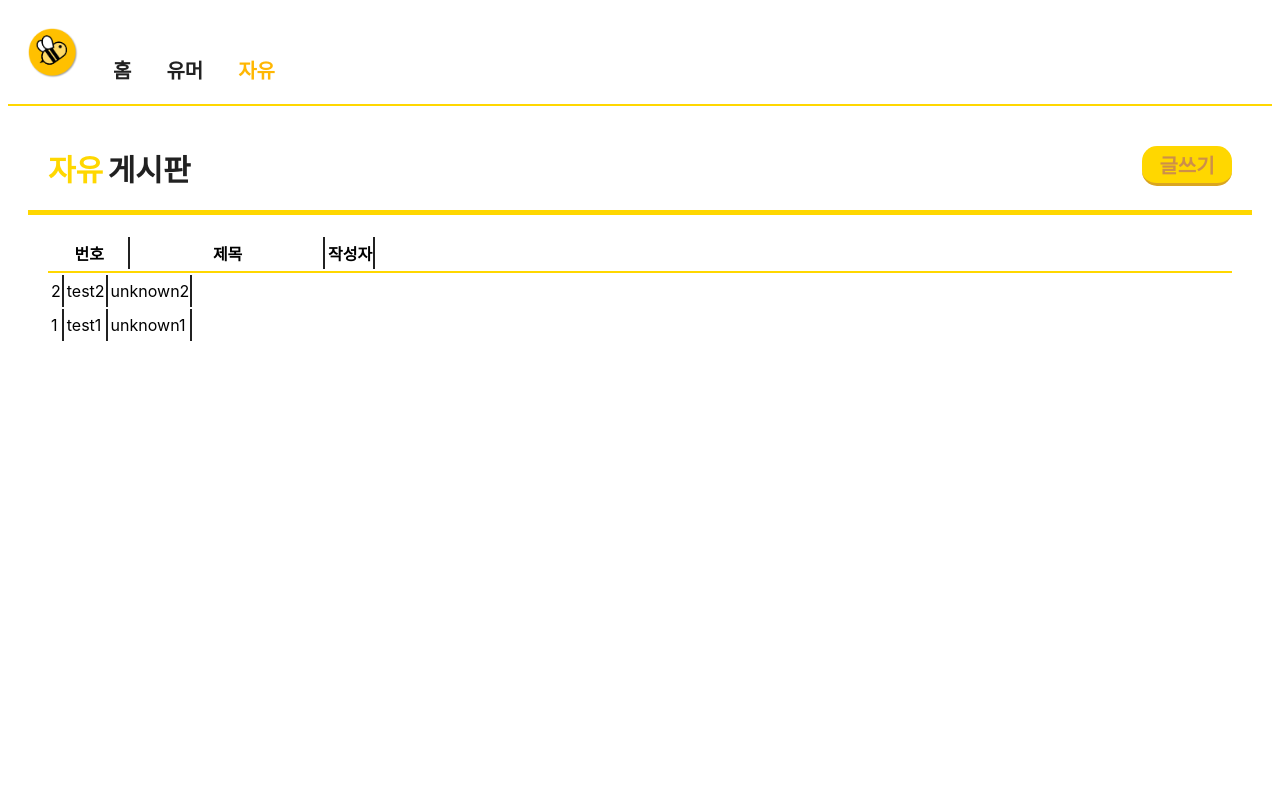
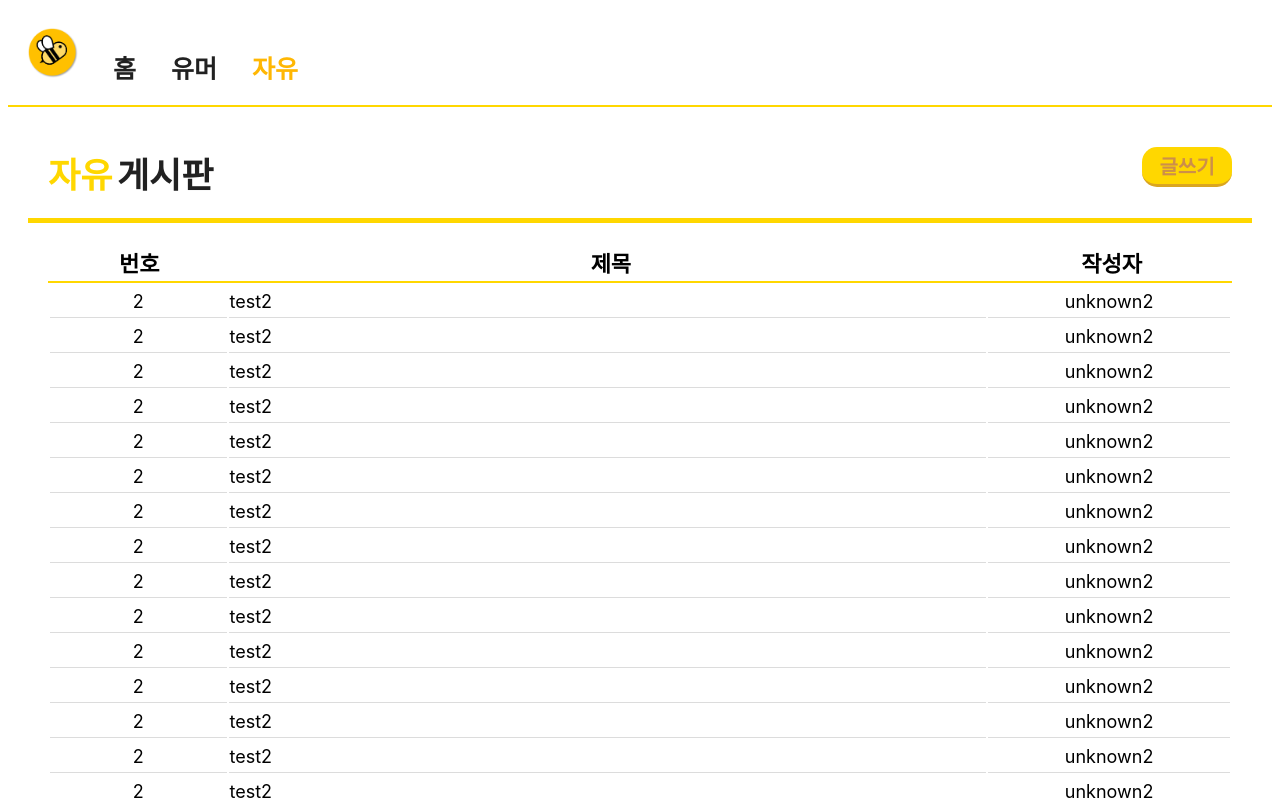
Before and after one commit to DongHyeok12/project1, a React (Create React App) app: page /free in a window 1280 px wide. Shown: the top 800 px of the page. Built offline with nearby package versions, Linux system fonts and the light colour scheme; a web font is replaced by a local one.

Commit message:
:lipstick: 게시글 리스트 75%구현

```diff
--- a/src/component/Listbox.tsx
+++ b/src/component/Listbox.tsx
@@ -6,28 +6,30 @@ import { contants } from "../constant";
 
 const ListBox = () => {
   const location = useLocation();
-  const [contant, setContent] = useRecoilState(contantsState);
 
   return (
     <>
       <table>
         <thead className="ListBox">
           <tr>
-            <td className="tdNum">번호</td>
-            <td className="tdTitle">제목</td>
-            <td className="tdWriter">작성자</td>
+            <th className="thNum">번호</th>
+            <th className="thTitle">제목</th>
+            <th className="thWriter">작성자</th>
           </tr>
         </thead>
         <tbody>
-          {contants.map(({ num, title, writer }) => (
-            <tr>
-              <td>{num}</td>
-              <td>
-                <a href={`${location.pathname}/${num}`}>{title}</a>
-              </td>
-              <td>{writer}</td>
-            </tr>
-          ))}
+          {contants
+            .reverse()
+            .slice(0, 20)
+            .map(({ num, title, writer }) => (
+              <tr>
+                <td className="thNum">{num}</td>
+                <td className="thTitle">
+                  <a href={`${location.pathname}/${num}`}>{title}</a>
+                </td>
+                <td className="thWriter">{writer}</td>
+              </tr>
+            ))}
         </tbody>
       </table>
     </>
--- a/src/constant/index.ts
+++ b/src/constant/index.ts
@@ -4,6 +4,59 @@ export const links = [
 ];
 
 export const contants = [
+  { num: 1, title: "test1", writer: "unknown1" },
   { num: 2, title: "test2", writer: "unknown2" },
-  { num: 1, title: "test1", writer: "unknown1" },
+  { num: 2, title: "test2", writer: "unknown2" },
+  { num: 2, title: "test2", writer: "unknown2" },
+  { num: 2, title: "test2", writer: "unknown2" },
+  { num: 2, title: "test2", writer: "unknown2" },
+  { num: 2, title: "test2", writer: "unknown2" },
+  { num: 2, title: "test2", writer: "unknown2" },
+  { num: 2, title: "test2", writer: "unknown2" },
+  { num: 2, title: "test2", writer: "unknown2" },
+  { num: 2, title: "test2", writer: "unknown2" },
+
+  { num: 2, title: "test2", writer: "unknown2" },
+
+  { num: 2, title: "test2", writer: "unknown2" },
+
+  { num: 2, title: "test2", writer: "unknown2" },
+
+  { num: 2, title: "test2", writer: "unknown2" },
+  { num: 2, title: "test2", writer: "unknown2" },
+  { num: 2, title: "test2", writer: "unknown2" },
+  { num: 2, title: "test2", writer: "unknown2" },
+  { num: 2, title: "test2", writer: "unknown2" },
+  { num: 2, title: "test2", writer: "unknown2" },
+  { num: 2, title: "test2", writer: "unknown2" },
+  { num: 2, title: "test2", writer: "unknown2" },
+  { num: 2, title: "test2", writer: "unknown2" },
+  { num: 2, title: "test2", writer: "unknown2" },
+  { num: 2, title: "test2", writer: "unknown2" },
+  { num: 2, title: "test2", writer: "unknown2" },
+  { num: 2, title: "test2", writer: "unknown2" },
+  { num: 2, title: "test2", writer: "unknown2" },
+  { num: 2, title: "test2", writer: "unknown2" },
+  { num: 2, title: "test2", writer: "unknown2" },
+  { num: 2, title: "test2", writer: "unknown2" },
+  { num: 2, title: "test2", writer: "unknown2" },
+  { num: 2, title: "test2", writer: "unknown2" },
+  { num: 2, title: "test2", writer: "unknown2" },
+  { num: 2, title: "test2", writer: "unknown2" },
+  { num: 2, title: "test2", writer: "unknown2" },
+  { num: 2, title: "test2", writer: "unknown2" },
+  { num: 2, title: "test2", writer: "unknown2" },
+  { num: 2, title: "test2", writer: "unknown2" },
+  { num: 2, title: "test2", writer: "unknown2" },
+  { num: 2, title: "test2", writer: "unknown2" },
+  { num: 2, title: "test2", writer: "unknown2" },
+  { num: 2, title: "test2", writer: "unknown2" },
+  { num: 2, title: "test2", writer: "unknown2" },
+  { num: 2, title: "test2", writer: "unknown2" },
+  { num: 2, title: "test2", writer: "unknown2" },
+  { num: 2, title: "test2", writer: "unknown2" },
+  { num: 2, title: "test2", writer: "unknown2" },
+  { num: 2, title: "test2", writer: "unknown2" },
+  { num: 2, title: "test2", writer: "unknown2" },
+  { num: 2, title: "test2", writer: "unknown2" },
 ];
--- a/src/styles/styles.css
+++ b/src/styles/styles.css
@@ -58,7 +58,7 @@ a:active {
   margin-right: 35px;
   color: #212121;
   font-weight: bolder;
-  font-size: 20px;
+  font-size: 25px;
   border: 0px;
   contain: content;
 }
@@ -113,7 +113,7 @@ a:active {
 
 .SubHead_a {
   color: gold;
-  font-size: 30px;
+  font-size: 35px;
   font-weight: bolder;
 }
 
@@ -123,7 +123,7 @@ a:active {
 
 .SubHead_b {
   color: #212121;
-  font-size: 30px;
+  font-size: 35px;
   font-weight: bolder;
 }
 
@@ -145,35 +145,37 @@ a:active {
 /*thead.css*/
 table {
   display: block;
-  font: 15px;
   table-layout: fixed;
-  /* width: 100%; */
 }
 thead {
   border-bottom: 2px solid gold;
-  font-weight: bold;
+}
+th {
+  height: 30px;
+  font-size: 22px;
+}
+
+th:last-child {
+  border-right: none;
 }
 td {
   height: 30px;
-  border-right: 2px solid #212121;
+  border-bottom: 1px solid gainsboro;
+  font-size: 18px;
 }
-/* tr {
-  width: 100%;
-} */
-
-.tdNum {
+td:last-child {
+  border-right: none;
+}
+.thNum {
+  width: 15vw;
   text-align: center;
-  width: 25%;
-  /* margin: auto; */
 }
 
-.tdTitle {
-  text-align: center;
-  width: 60%;
+.thTitle {
+  width: 65vw;
 }
 
-.tdWriter {
+.thWriter {
+  width: 20vw;
   text-align: center;
-  width: 15%;
-  /* margin: auto; */
 }
```
